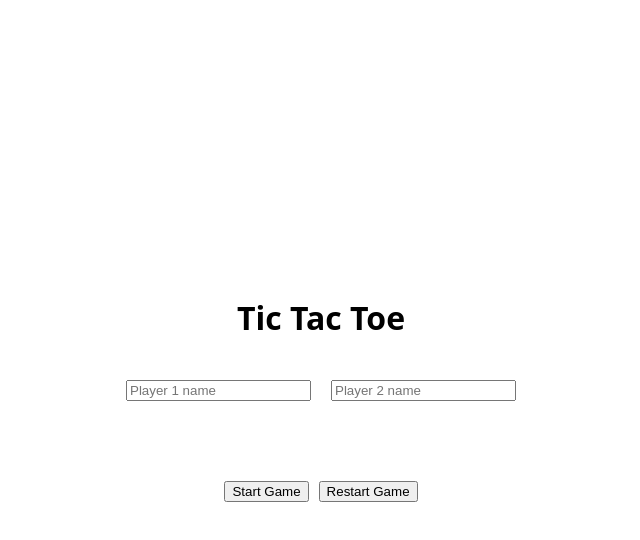
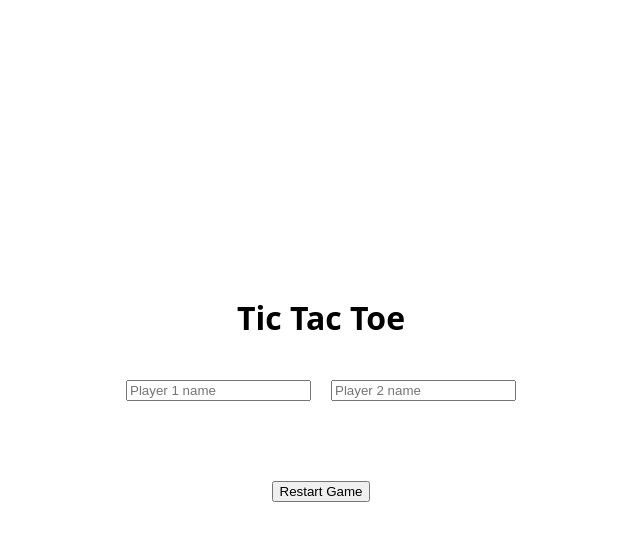
Before and after one commit to kilozdazolik/the-odin-project, a plain HTML site: page tic-tac-toe/index.html in a window 1280 px wide. Both pictures are taken after a click on the button "Start Game". Shown: the whole page, without its empty margins (319-959 px from the left). Drawn offline with Linux system fonts and the light colour scheme.

Commit message:
half buggy version

```diff
--- a/tic-tac-toe/index.html
+++ b/tic-tac-toe/index.html
@@ -28,7 +28,6 @@
       <div class="gameboard"></div>
       <div class="buttons">
         <button id="start-button">Start Game</button>
-        <button id="restart-button">Restart Game</button>
       </div>
 
       <p class="message"></p>
--- a/tic-tac-toe/script.js
+++ b/tic-tac-toe/script.js
@@ -1,12 +1,12 @@
 "use strict";
 
 const startBtn = document.querySelector("#start-button");
-const restartBtn = document.querySelector("#restart-button");
 const playerInputOne = document.querySelector("#player1");
 const playerInputTwo = document.querySelector("#player2");
 const gameBoardEl = document.querySelector(".gameboard");
 const containerEl = document.querySelector(".container");
 const squareEl = document.querySelector(".square");
+const messageEl = document.querySelector(".message");
 
 const Gameboard = (() => {
   let board = ["", "", "", "", "", "", "", "", ""];
@@ -64,7 +64,11 @@ const Gameboard = (() => {
     return false; // No winning combination found
   };
 
-  return { render, updateBoard, checkWin };
+  const resetBoard = () => {
+    board = ["", "", "", "", "", "", "", "", ""];
+  };
+
+  return { render, updateBoard, checkWin, resetBoard };
 })();
 
 // Function to create a player object with their name and mark
@@ -77,6 +81,10 @@ const Game = (() => {
   let players = [];
 
   const start = () => {
+    // Reset
+    startBtn.textContent = "Restart Game";
+    Gameboard.resetBoard();
+
     // Get players name
     if (playerInputOne.value === "" || playerInputTwo.value === "") {
       alert("Give me a name!");
@@ -104,7 +112,7 @@ const Game = (() => {
 
         // Check for player win
         if (Gameboard.checkWin(currentPlayer.mark)) {
-          console.log(`${currentPlayer.name} wins!`);
+          messageEl.textContent = `${currentPlayer.name} wins!`;
           return;
         }
 
@@ -116,9 +124,8 @@ const Game = (() => {
 
         currentPlayer = currentPlayer === players[0] ? players[1] : players[0];
         playTurn();
-      } else {
-        console.log("Cell already taken. Try again.");
-        playTurn();
+      } else if (board[i]) {
+        return;
       }
     }
   };
```
